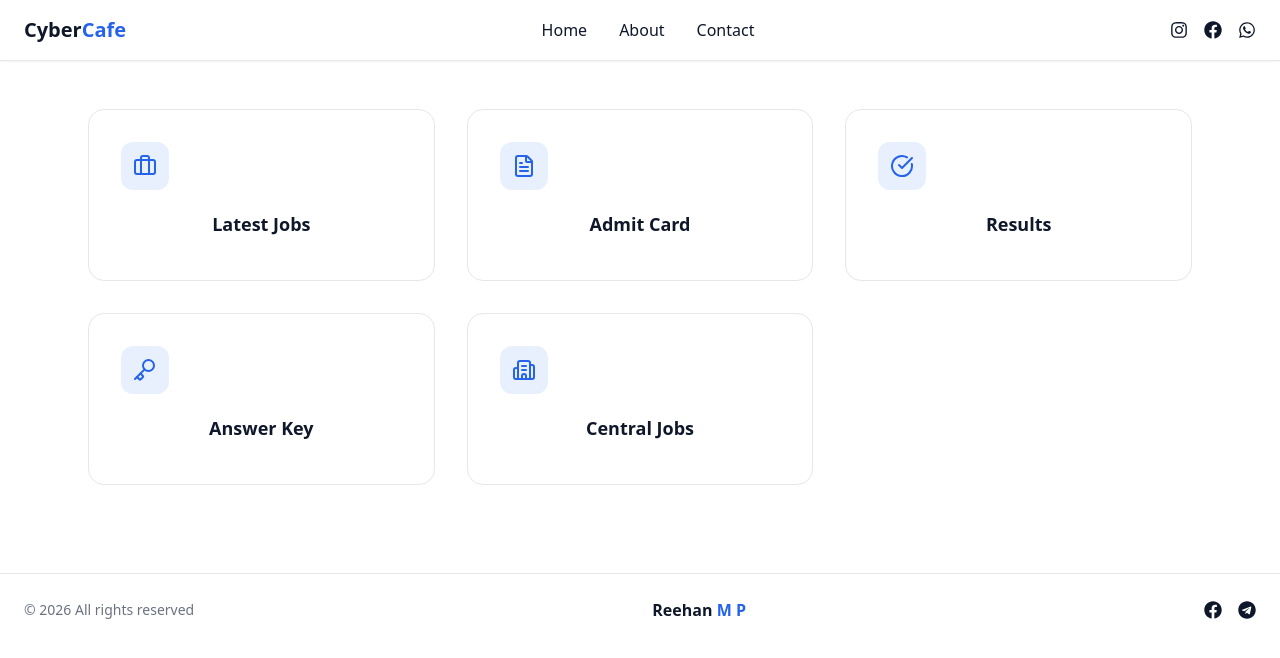
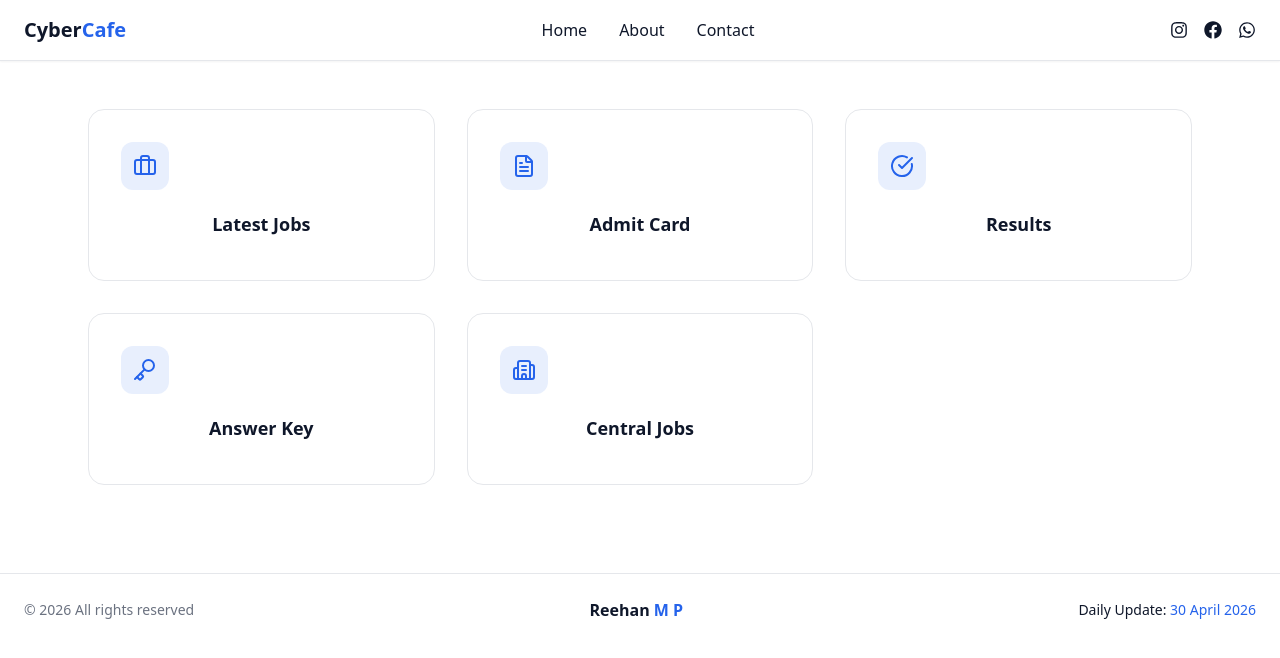
Before and after one commit to Reehanpatil/govt-job-portal, a React (Vite) app: page / in a window 1280 px wide. Shown: the top 658 px of the page. Built offline with nearby package versions, Linux system fonts and the light colour scheme.

Commit message:
Update Footer component to show daily update
Removed social media icons and added daily update with formatted date.

```diff
--- a/src/components/Footer.jsx
+++ b/src/components/Footer.jsx
@@ -1,11 +1,12 @@
-import {
-  FaInstagram,
-  FaFacebook,
-  FaWhatsapp,
-  FaTelegram,
-} from "react-icons/fa";
+export default function Footer() {
+  const today = new Date();
 
-export default function Footer() {
+  const formattedDate = today.toLocaleDateString("en-IN", {
+    day: "numeric",
+    month: "long",
+    year: "numeric",
+  });
+
   return (
     <footer className='bg-white border-t mt-10'>
       <div className='max-w-7xl mx-auto px-6 py-6 flex flex-col md:flex-row justify-between items-center gap-4'>
@@ -17,10 +18,9 @@ export default function Footer() {
           Reehan<span className='text-[#2563eb]'> M P</span>
         </h2>
 
-        {/* RIGHT */}
-        <div className='flex gap-4 text-lg text-[#0f172a]'>
-          <FaFacebook className='cursor-pointer hover:text-[#2563eb]' />
-          <FaTelegram className='cursor-pointer hover:text-[#2563eb]' />
+        {/* RIGHT (NEW) */}
+        <div className='text-sm text-[#0f172a] font-medium'>
+          Daily Update: <span className='text-[#2563eb]'>{formattedDate}</span>
         </div>
       </div>
     </footer>
```
